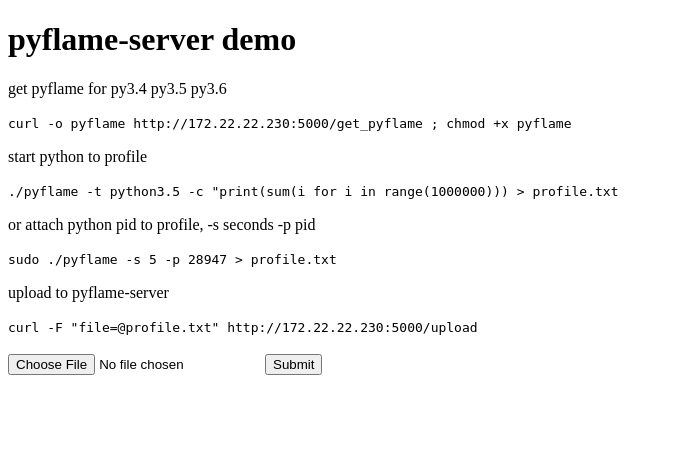
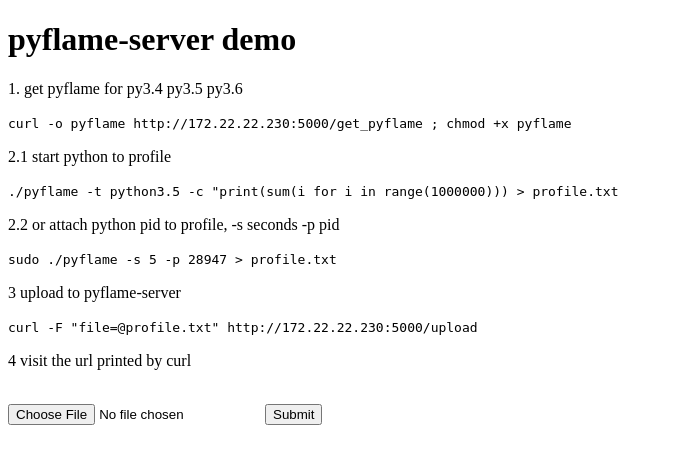
Before and after one commit to Meteorix/pyflame-server, a Flask app: page / in a window 1280 px wide. Shown: the top 464 px of the page, without its empty margins (0-673 px from the left). Run offline with Flask 2, Linux system fonts and the light colour scheme.

Commit message:
reformat docs

```diff
--- a/templates/upload.html
+++ b/templates/upload.html
@@ -6,14 +6,15 @@
 <body>
     <h1>pyflame-server demo</h1>
     <div>
-        <p>get pyflame for py3.4 py3.5 py3.6</p>
+        <p>1. get pyflame for py3.4 py3.5 py3.6</p>
         <code>curl -o pyflame http://172.22.22.230:5000/get_pyflame ; chmod +x pyflame</code>
-        <p>start python to profile</p>
+        <p>2.1 start python to profile</p>
         <code>./pyflame -t python3.5 -c "print(sum(i for i in range(1000000))) > profile.txt </code>
-        <p>or attach python pid to profile, -s seconds -p pid </p>
+        <p>2.2 or attach python pid to profile, -s seconds -p pid </p>
         <code>sudo ./pyflame -s 5 -p 28947 > profile.txt </code>
-        <p>upload to pyflame-server</p>
+        <p>3 upload to pyflame-server</p>
         <code>curl -F "file=@profile.txt" http://172.22.22.230:5000/upload</code>
+        <p>4 visit the url printed by curl</p>
     </div>
     <br>
 
```
